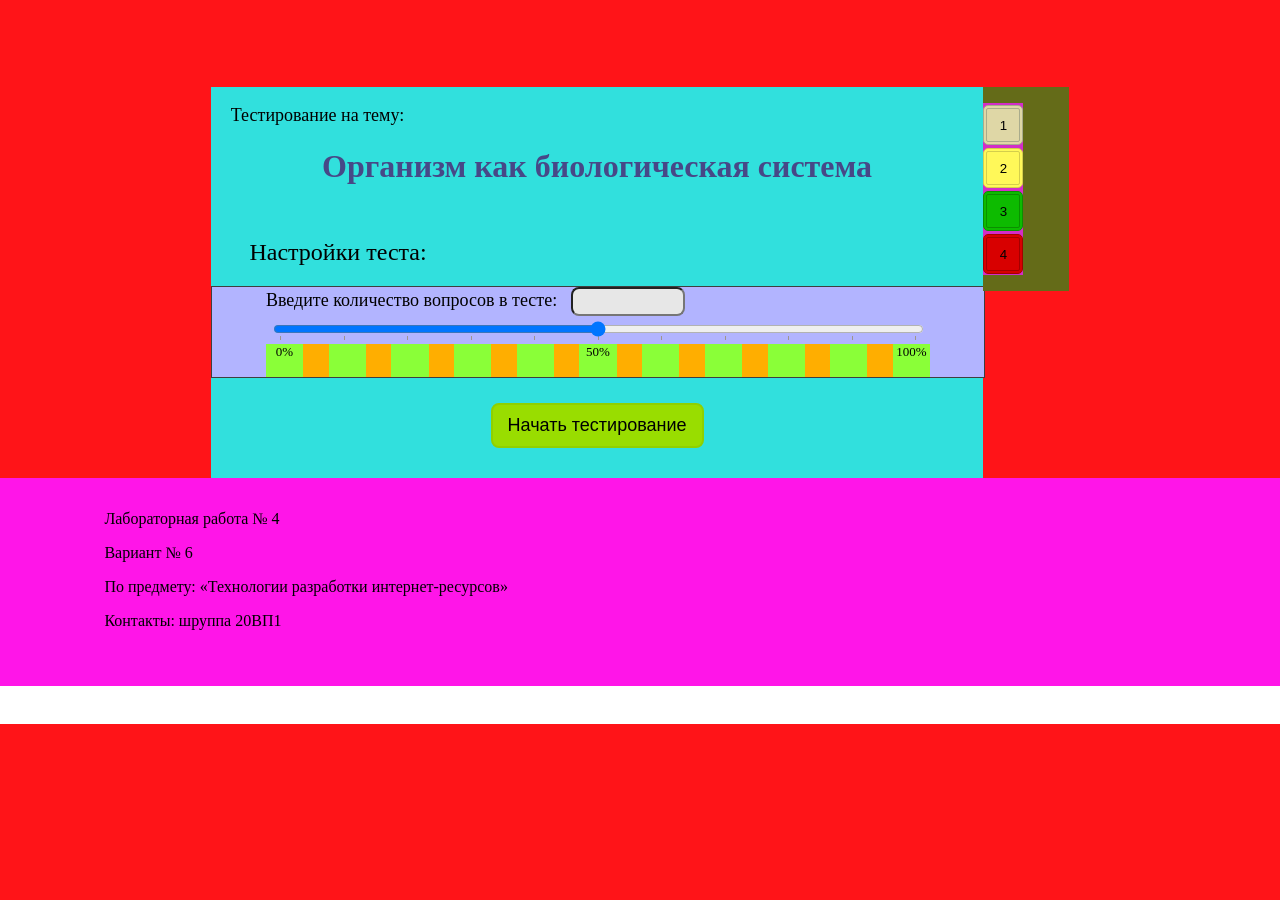
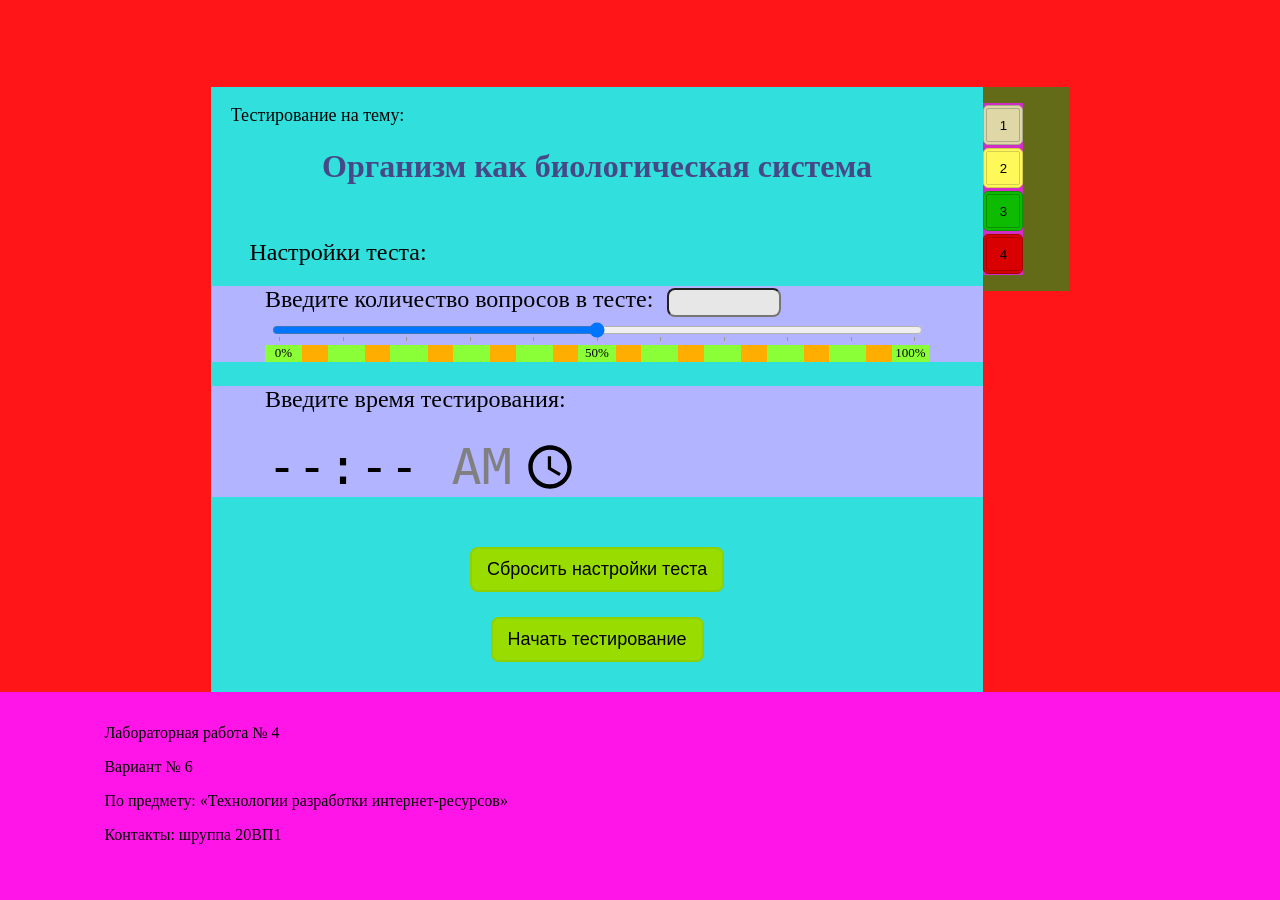
Before and after one commit to DaniinXorchenabo/PGY_2_TRIR, a PHP site: page / in a window 1280 px wide; the page is wider, and only the part inside the window is pictured. Shown: the part 76-976 px from the top of that part. Before the commit the page ends 800 px from the top of that part, so only its background shows below. Run offline with PHP 8.4, Linux system fonts and the light colour scheme.

Commit message:
create set_timer field

```diff
--- a/laba_4_1/public_html/css/main_content_stile.css
+++ b/laba_4_1/public_html/css/main_content_stile.css
@@ -129,7 +129,6 @@ main .count_questions_box{
 	padding-left: 7%;
 	padding-right: 7%;
 	width: 86%;
-	border: 1px double #3F3F3F;
 }
 main .count_qu_input{
 	padding-top: 5px;
@@ -142,5 +141,11 @@ main .count_qu_input{
 	background-color: #E7E7E7;
 }
 main .count_qu_lable{
-	font-size: large;
+	font-size: x-large;
 }
+main .set_timer{
+	border: 0px none rgba(255,255,255,0.00);
+	background-color: rgba(255,255,255,0.00);
+	font-size: 50px;
+
+}
--- a/laba_4_1/public_html/index.html
+++ b/laba_4_1/public_html/index.html
@@ -47,8 +47,9 @@
 					<div class="count_questions_box">
 						<label class="count_qu_lable">Введите количество вопросов в тесте:</label>
                         <input type="number" min="1" onchange="set_seekbar()"
-                        max="11" step="1" list="datalist_for_count_qu"
-                        id="count_question" name="count_question" class="count_qu_input">
+                        max="11" step="1"
+
+                        id="count_question" name="count_question" class="count_qu_input" required>
 					<input type="range" list="tickmarks" id="count_seekbar_qu"
                     class="input_range" min="1" max="11" step="1"
                     pattern="^[0-9]+$" onchange="set_count_question()">
@@ -65,19 +66,14 @@
 					  <option value="10">
 					  <option value="11" label="100%">
 					</datalist>
-                     <datalist id="datalist_for_count_qu">
-					  <option value="1">
-					  <option value="2">
-					  <option value="3">
-					  <option value="4">
-					  <option value="5">
-					  <option value="6">
-					  <option value="7">
-					  <option value="8">
-					  <option value="9">
-					  <option value="10">
-					  <option value="11">
-					</datalist>
+					</div>
+					<div class="count_questions_box">
+					<p class="count_qu_lable">Введите время тестирования:</p>
+						<input type="time" class="set_timer" name="input_time_test" min="00:10" max="07:00" step="60" required>
+
+					</div>
+					<div class="reset_form">
+                    <input type="reset" value="Сбросить настройки теста">
 					</div>
 					<div class="submit_box">
                     <input type="submit" value="Начать тестирование">
```
